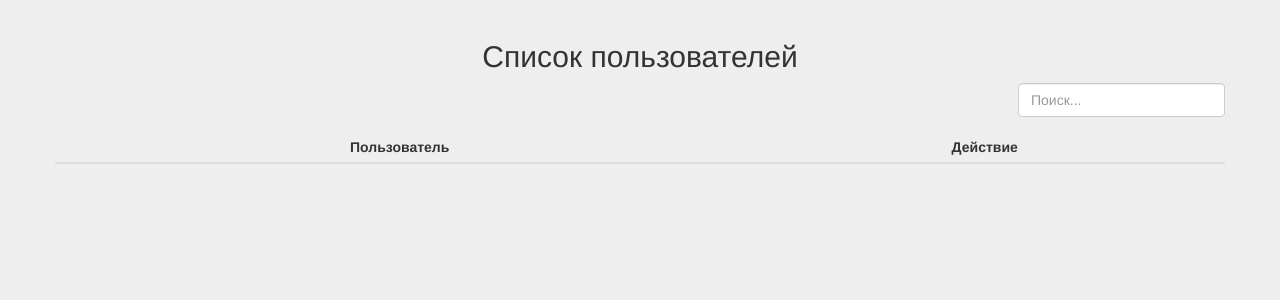
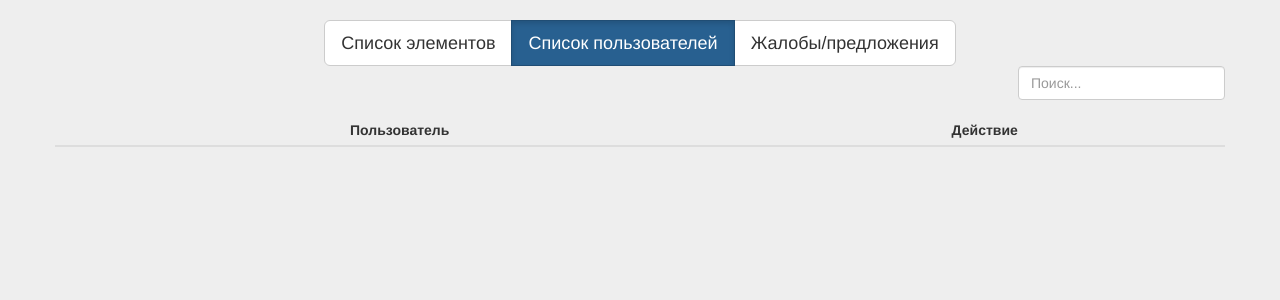
Before and after one commit to i-ka/alchemy, a Django app: template AlchemyAdmin/templates/AlchemyAdmin/users_list.html in a window 1280 px wide. Shown: the part 51-351 px from the top of the page. Run offline with Django 3.2, Linux system fonts and the light colour scheme; the template is opened without the code that fills it, so the values that code supplies are empty; parts of the project's set-up code (start-up, migrations or seed data) failed here and were passed over; some libraries are stand-ins or nearby versions.

Commit message:
AlchemyAdmin/templates: buttons for menu pages

```diff
--- a/AlchemyAdmin/templates/AlchemyAdmin/admin_menu.html
+++ b/AlchemyAdmin/templates/AlchemyAdmin/admin_menu.html
@@ -7,9 +7,9 @@
 {% block center %}
 	<h2 class="text-center">Управление сайтом</h2>
 	<div class="col-xs-6 list-group">
-		<a class="list-group-item text-center" href="{% url 'aladmin:elements-list' %}">Список элементов</a>
-		<a class="list-group-item text-center" href="{% url 'aladmin:users-list' %}">Список пользователей</a>
-		<a class="list-group-item text-center" href="{% url 'aladmin:feedback-list' %}">Жалобы/предложения</a>
+		<a class="list-group-item btn btn-lg" href="{% url 'aladmin:elements-list' %}">Список элементов</a>
+		<a class="list-group-item btn btn-lg" href="{% url 'aladmin:users-list' %}">Список пользователей</a>
+		<a class="list-group-item btn btn-lg" href="{% url 'aladmin:feedback-list' %}">Жалобы/предложения</a>
 	</div>
 	<div class="col-xs-6 well">
 		<h4>Категории: {{ categories_count }}</h4>
--- a/AlchemyAdmin/templates/AlchemyAdmin/users_list.html
+++ b/AlchemyAdmin/templates/AlchemyAdmin/users_list.html
@@ -9,7 +9,13 @@
 {%endblock%}
 
 {% block center %}
-	<h2 class="text-center">Список пользователей</h2>
+	<div class="text-center">
+		<div class="btn-group text-center">
+			<a type="button" class="btn btn-lg btn-default" href="{% url 'aladmin:elements-list' %}">Список элементов</a>
+			<a type="button" class="btn btn-lg btn-primary active" href="{% url 'aladmin:users-list' %}">Список пользователей</a>
+			<a type="button" class="btn btn-lg btn-default" href="{% url 'aladmin:feedback-list' %}">Жалобы/предложения</a>
+		</div>
+	</div>
 	<div class="form-group pull-right">
 		<input type="text" class="search form-control" placeholder="Поиск...">
 	</div>
```
Also changed, not shown: AlchemyAdmin/templates/AlchemyAdmin/elements_list.html (+8 -1 lines), AlchemyAdmin/templates/AlchemyAdmin/feedback_list.html (+7 -1 lines).
